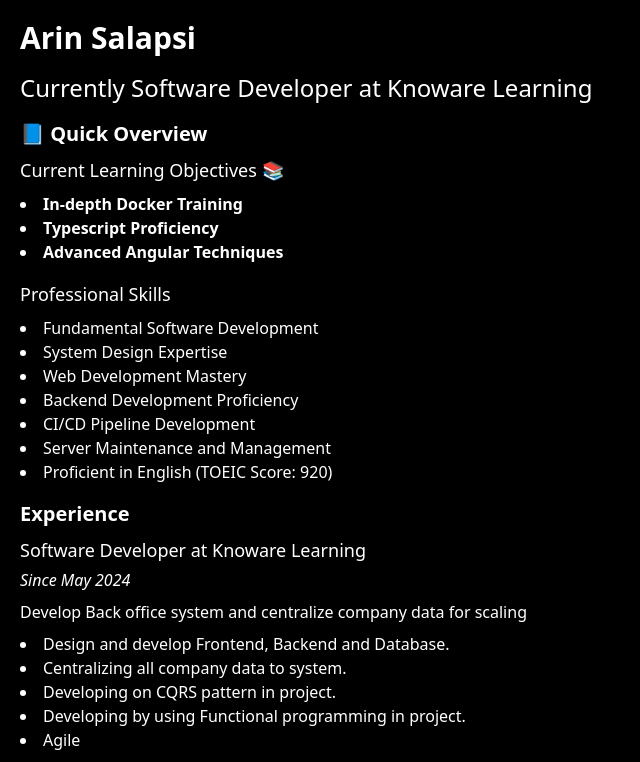
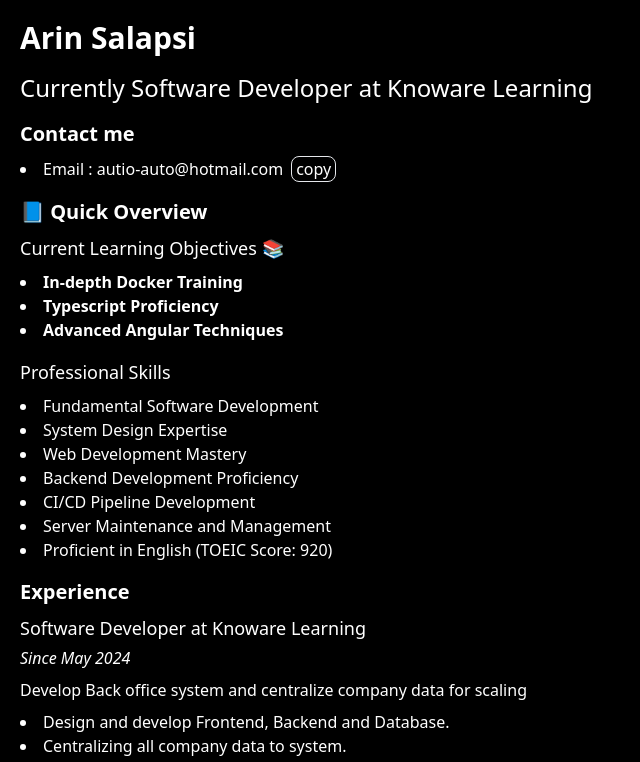
Before and after one commit to arrrin/personal, a Next.js app: page / in a window 1280 px wide. Shown: the top 762 px of the page, without its empty margins (0-640 px from the left). Built offline with nearby package versions, Linux system fonts and the light colour scheme.

Commit message:
Update coy icon

```diff
--- a/package.json
+++ b/package.json
@@ -6,7 +6,8 @@
     "dev": "next dev",
     "build": "next build",
     "start": "next start",
-    "lint": "next lint"
+    "lint": "next lint",
+    "deploy": "gh-pages -d build"
   },
   "dependencies": {
     "next": "14.1.2",
--- a/src/app/component/data.tsx
+++ b/src/app/component/data.tsx
@@ -1,11 +1,24 @@
-// components/ArinSalapsi.js
+'use client';
 import React from 'react';
 
 const Details = () => {
+
+  const copy = () => {
+    navigator.clipboard.writeText('autio-auto@hotmail.com');
+  }
   return (
     <div className="font-sans m-5">
       <h1 className="text-3xl font-bold mb-4">Arin Salapsi</h1>
       <h2 className="text-2xl mb-4">Currently Software Developer at Knoware Learning</h2>
+
+      <section>
+        <h3 className="text-xl font-semibold mb-2">Contact me</h3>
+        <ul className="list-disc list-inside mb-4">
+          <li ><a className='hover:underline hover:text-sky-300 me-2' href='mailto:autio-auto@hotmail.com'>Email : autio-auto@hotmail.com</a>
+          <button onClick={copy} className='border px-1 rounded-lg hover:bg-white hover:text-black'>copy</button></li>
+        </ul>
+
+      </section>
 
       <section>
         <h3 className="text-xl font-semibold mb-2">📘 Quick Overview</h3>
```
